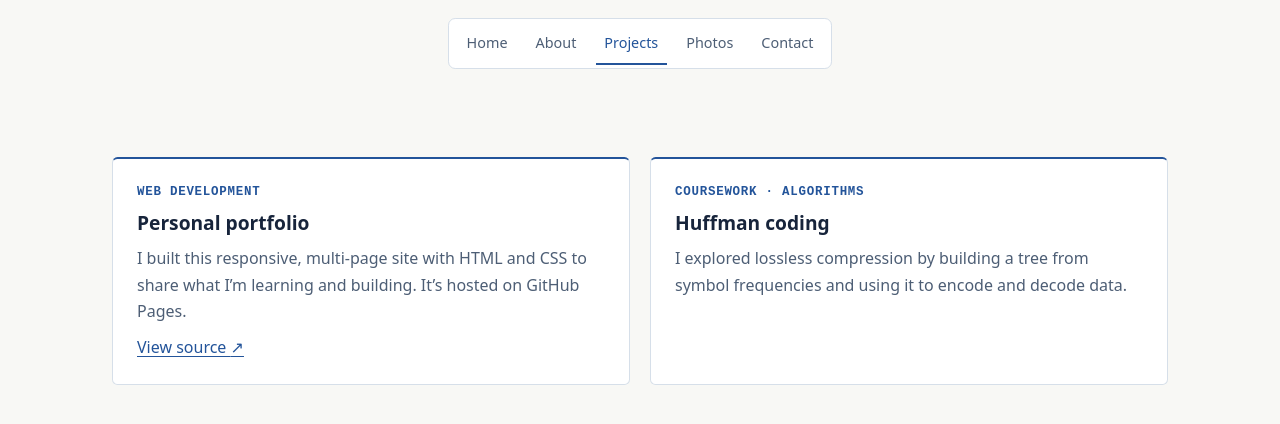
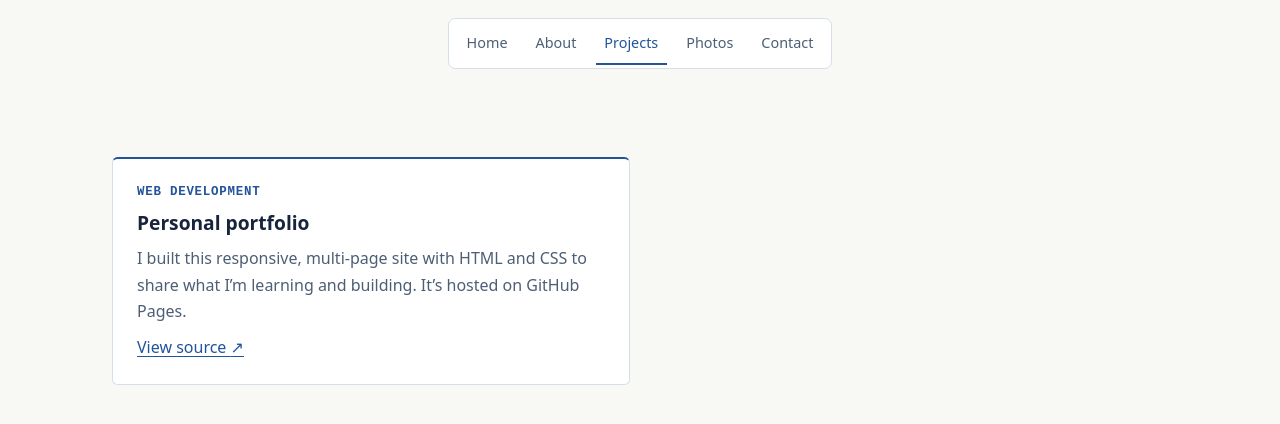
Before and after one commit to ericxmlin/ericxmlin.github.io, a Jekyll site: the page built from projects.html, in a window 1280 px wide. Shown: the top 424 px of the page. Built offline with Jekyll 4.4.1, drawn with Linux system fonts in a browser that asks for light colours.

Commit message:
Update projects.html

```diff
--- a/projects.html
+++ b/projects.html
@@ -14,10 +14,4 @@ description: Selected projects by Eric Lin.
     <p>I built this responsive, multi-page site with HTML and CSS to share what I’m learning and building. It’s hosted on GitHub Pages.</p>
     <a href="https://github.com/ericxmlin/ericxmlin.github.io">View source <span aria-hidden="true">↗</span></a>
   </article>
-
-  <article class="project">
-    <p class="label">Coursework · Algorithms</p>
-    <h2>Huffman coding</h2>
-    <p>I explored lossless compression by building a tree from symbol frequencies and using it to encode and decode data.</p>
-  </article>
 </div>
```
